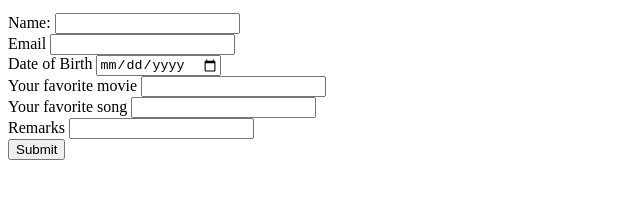
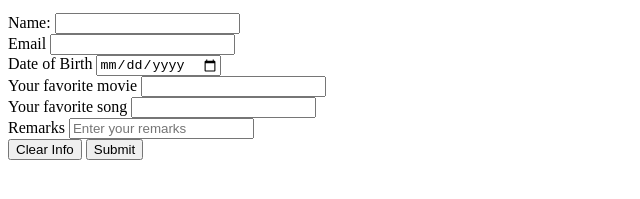
Before and after one commit to anand3294s/AwesomeWeb, a plain HTML site: page moviebuff-index.html in a window 1280 px wide. Shown: the part 101-300 px from the top of the page, without its empty margins (0-640 px from the left). Drawn offline with Linux system fonts and the light colour scheme.

Commit message:
updating the code with clear data

```diff
--- a/moviebuff-index.html
+++ b/moviebuff-index.html
@@ -43,8 +43,15 @@
       </div>
       <div>
         <label for="remarks-id">Remarks</label>
-        <input type="text" name="remarks" id="remarks-id" />
+        <input
+          type="text"
+          name="remarks"
+          id="remarks-id"
+          placeholder="Enter your remarks"
+        />
       </div>
+
+      <button type="reset">Clear Info</button>
 
       <button type="submit">Submit</button>
     </form>
```
